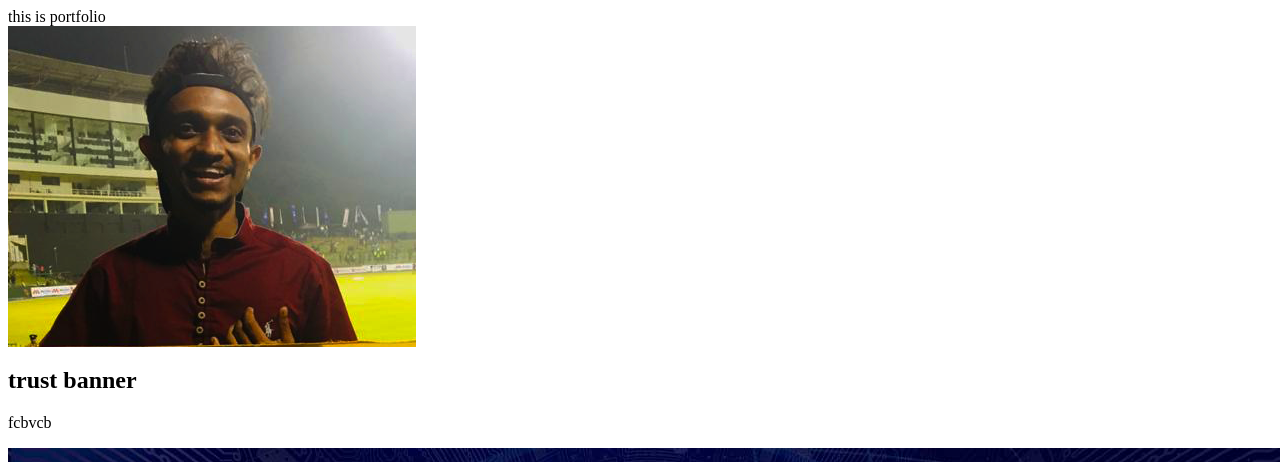
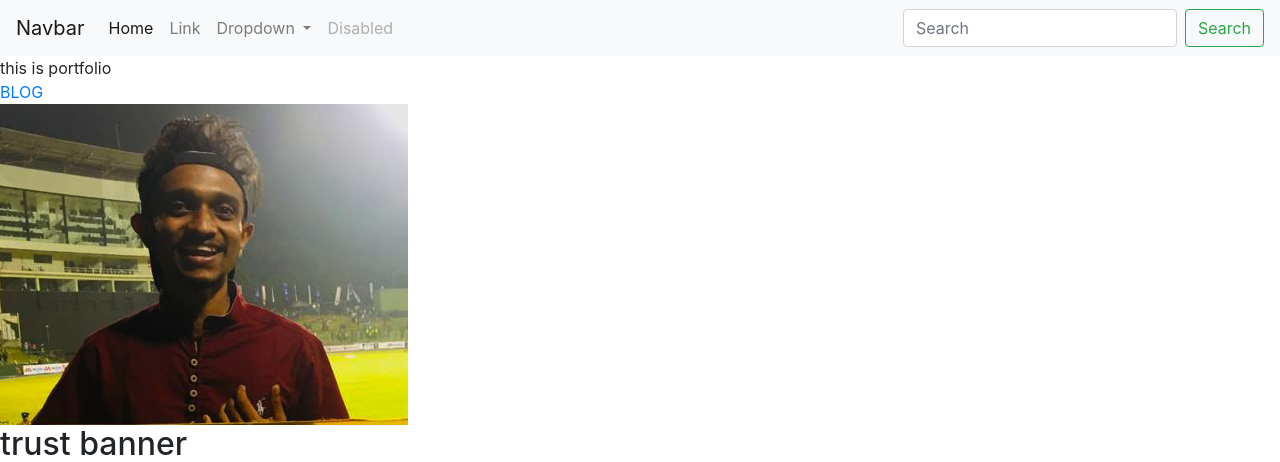
Before and after one commit to andbandu/django-personal-portfolio, a Django app: page / in a window 1280 px wide. Shown: the top 462 px of the page. Run offline with Django 3.2, Linux system fonts and the light colour scheme; data comes from the database, SQL or seed files in the repository; both versions use the stored data as it was after the commit; some libraries are stand-ins or nearby versions.

Commit message:
nxtcommt

```diff
--- a/blog/models.py
+++ b/blog/models.py
@@ -5,3 +5,5 @@ class Blog(models.Model):
     title = models.CharField(max_length=200)
     description = models.CharField(max_length=250)
     date = models.DateField()
+    def __str__(self):
+        return self.title
--- a/blog/urls.py
+++ b/blog/urls.py
@@ -1,6 +1,7 @@
 from django.urls import path
 from . import views
-
+app_name = 'blog'
 urlpatterns = [
-    path('',views.all_blogs,name = 'all_blogs'),
+    path('', views.all_blogs, name='all_blogs'),
+    path('<int:blog_id>', views.details, name='details'),
 ]
--- a/portfolio/models.py
+++ b/portfolio/models.py
@@ -7,3 +7,6 @@ class Project(models.Model):
     description = models.CharField(max_length=250)
     image = models.ImageField(upload_to='portfolio/images')
     url = models.URLField(blank= True)
+
+    def __str__(self):
+        return self.title
--- /dev/null
+++ b/portfolio/templates/portfolio/base.html
@@ -0,0 +1,57 @@
+<!doctype html>
+<html lang="en">
+  <head>
+    <!-- Required meta tags -->
+    <meta charset="utf-8">
+    <meta name="viewport" content="width=device-width, initial-scale=1, shrink-to-fit=no">
+
+    <!-- Bootstrap CSS -->
+    <link rel="stylesheet" href="https://stackpath.bootstrapcdn.com/bootstrap/4.4.1/css/bootstrap.min.css" integrity="sha384-Vkoo8x4CGsO3+Hhxv8T/Q5PaXtkKtu6ug5TOeNV6gBiFeWPGFN9MuhOf23Q9Ifjh" crossorigin="anonymous">
+
+    <title>Hello, world!</title>
+  </head>
+  <body>
+    <nav class="navbar navbar-expand-lg navbar-light bg-light">
+  <a class="navbar-brand" href="#">Navbar</a>
+  <button class="navbar-toggler" type="button" data-toggle="collapse" data-target="#navbarSupportedContent" aria-controls="navbarSupportedContent" aria-expanded="false" aria-label="Toggle navigation">
+    <span class="navbar-toggler-icon"></span>
+  </button>
+
+  <div class="collapse navbar-collapse" id="navbarSupportedContent">
+    <ul class="navbar-nav mr-auto">
+      <li class="nav-item active">
+        <a class="nav-link" href="#">Home <span class="sr-only">(current)</span></a>
+      </li>
+      <li class="nav-item">
+        <a class="nav-link" href="#">Link</a>
+      </li>
+      <li class="nav-item dropdown">
+        <a class="nav-link dropdown-toggle" href="#" id="navbarDropdown" role="button" data-toggle="dropdown" aria-haspopup="true" aria-expanded="false">
+          Dropdown
+        </a>
+        <div class="dropdown-menu" aria-labelledby="navbarDropdown">
+          <a class="dropdown-item" href="#">Action</a>
+          <a class="dropdown-item" href="#">Another action</a>
+          <div class="dropdown-divider"></div>
+          <a class="dropdown-item" href="#">Something else here</a>
+        </div>
+      </li>
+      <li class="nav-item">
+        <a class="nav-link disabled" href="#" tabindex="-1" aria-disabled="true">Disabled</a>
+      </li>
+    </ul>
+    <form class="form-inline my-2 my-lg-0">
+      <input class="form-control mr-sm-2" type="search" placeholder="Search" aria-label="Search">
+      <button class="btn btn-outline-success my-2 my-sm-0" type="submit">Search</button>
+    </form>
+  </div>
+</nav>
+    {% block content %}
+    {% endblock %}
+    <!-- Optional JavaScript -->
+    <!-- jQuery first, then Popper.js, then Bootstrap JS -->
+    <script src="https://code.jquery.com/jquery-3.4.1.slim.min.js" integrity="sha384-J6qa4849blE2+poT4WnyKhv5vZF5SrPo0iEjwBvKU7imGFAV0wwj1yYfoRSJoZ+n" crossorigin="anonymous"></script>
+    <script src="https://cdn.jsdelivr.net/npm/popper.js@1.16.0/dist/umd/popper.min.js" integrity="sha384-Q6E9RHvbIyZFJoft+2mJbHaEWldlvI9IOYy5n3zV9zzTtmI3UksdQRVvoxMfooAo" crossorigin="anonymous"></script>
+    <script src="https://stackpath.bootstrapcdn.com/bootstrap/4.4.1/js/bootstrap.min.js" integrity="sha384-wfSDF2E50Y2D1uUdj0O3uMBJnjuUD4Ih7YwaYd1iqfktj0Uod8GCExl3Og8ifwB6" crossorigin="anonymous"></script>
+  </body>
+</html>
--- a/portfolio/templates/portfolio/home.html
+++ b/portfolio/templates/portfolio/home.html
@@ -1,6 +1,17 @@
+{% extends 'portfolio/base.html' %}
+
+
+{% block content %}
+
 this is portfolio
 <br>
 {% load static %}
+
+
+<a href="{% url 'blog:all_blogs' %}">
+ BLOG
+</a>
+</br>
 <img src="{% static 'portfolio/prof.png' %}" alt="game over">
 
 {% for project in projects %}
@@ -18,3 +29,7 @@ this is portfolio
 
 
 {% endfor %}
+
+
+
+{% endblock %}
```
Also changed, not shown: blog/templates/blog/all_blog.html (+15 -4 lines), blog/templates/blog/details.html (added, +14 -0 lines), blog/views.py (+8 -3 lines), db.sqlite3, media/portfolio/images/java-icon.png (added).
